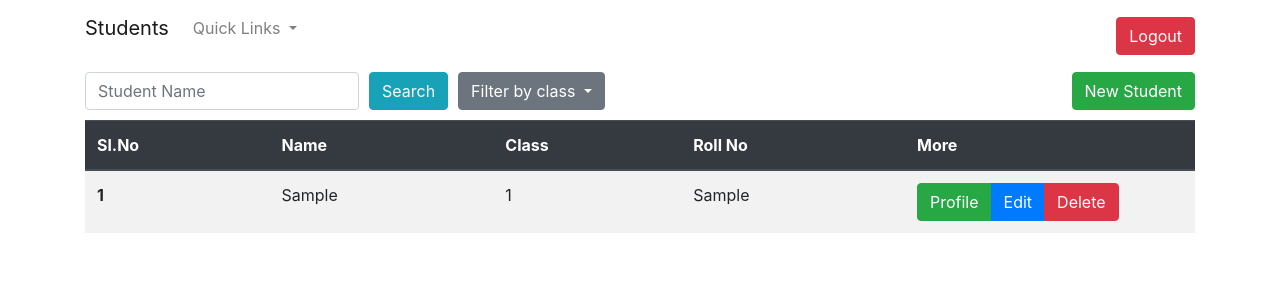
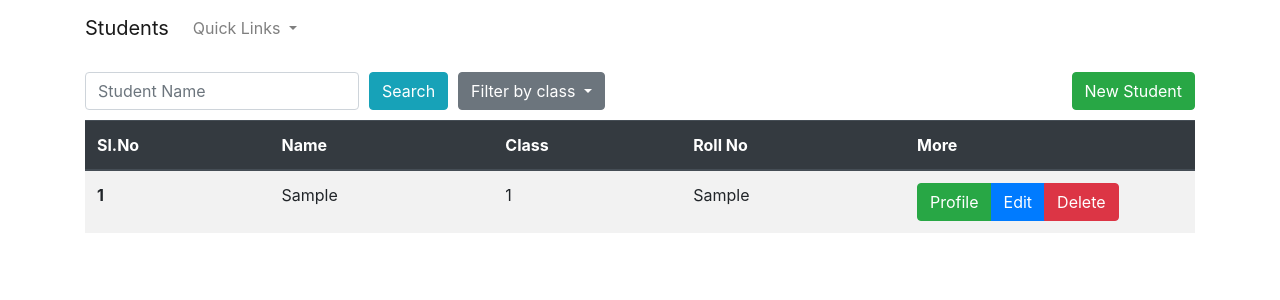
Before and after one commit to Soumajit2004/svvm-student-manager, a Flask app: page /students in a window 1280 px wide. Shown: the top 300 px of the page. Run offline with Flask 2, Linux system fonts and the light colour scheme; tables that the repository leaves empty or names only in its code hold one stand-in row (values such as "Sample post"); some libraries are stand-ins or nearby versions.

Commit message:
logout
logout button deleted

```diff
--- a/templates/navbar.html
+++ b/templates/navbar.html
@@ -23,9 +23,7 @@
             </ul>
             <ul class="nav navbar-nav ml-auto">
                 <li>
-                    <div class="btn-nav">
-                        <a class="btn btn-danger btn-small navbar-btn" href="/logout">Logout</a>
-                    </div>
+
                 </li>
             </ul>
         </div>
```
